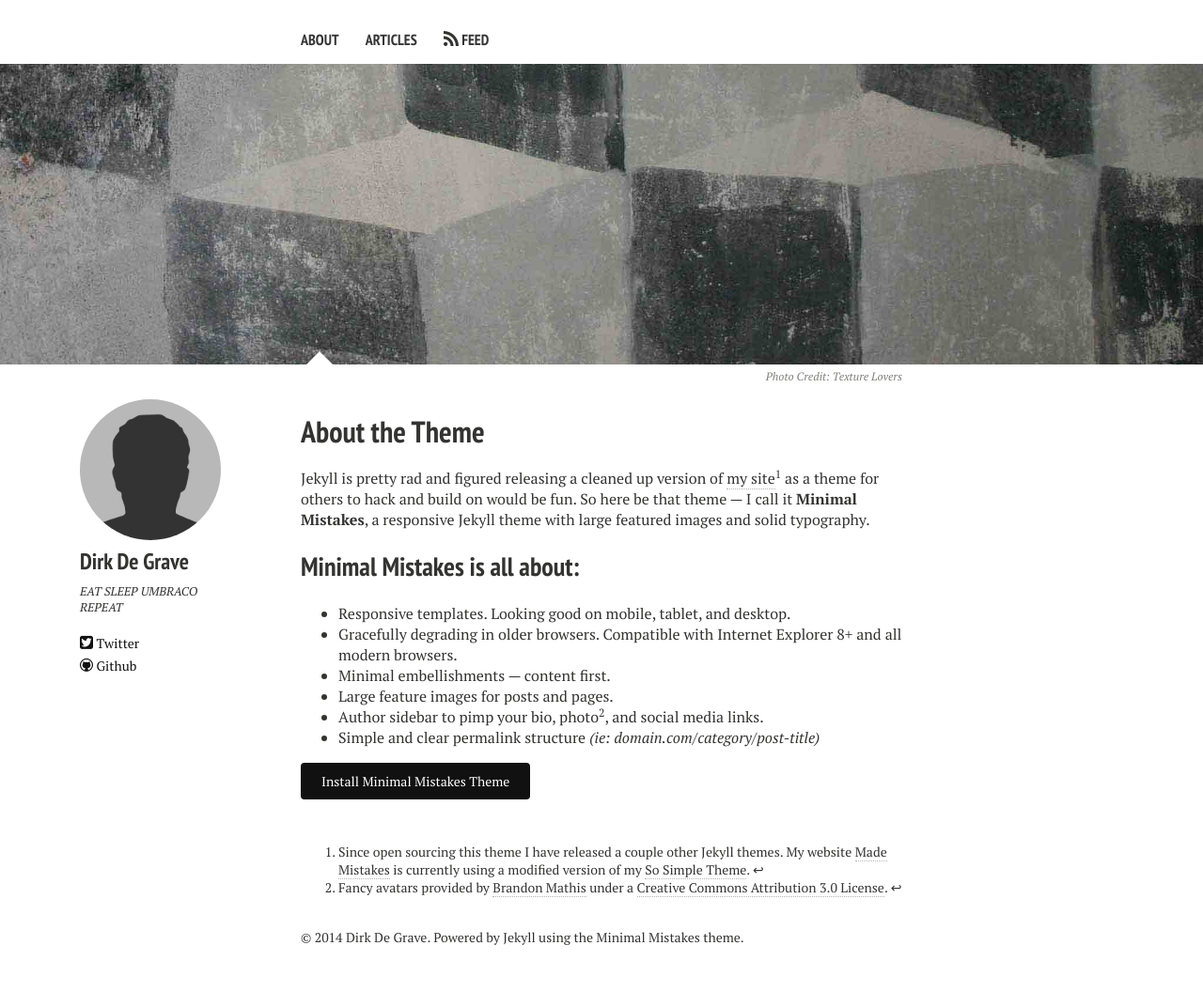
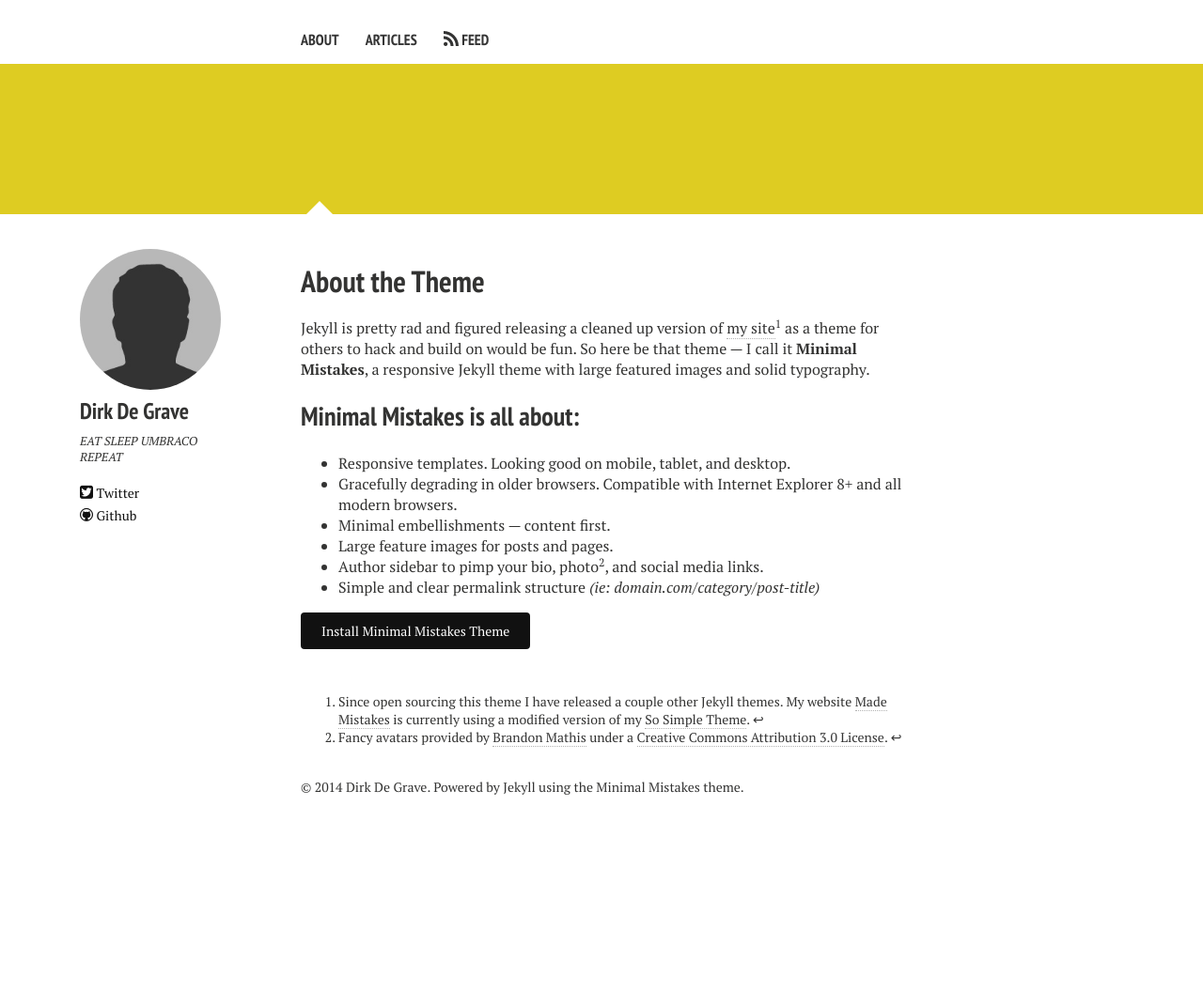
Before and after one commit to netaddicts/netaddicts.github.io, a Jekyll site: the page built from about.md, in a window 1280 px wide. Shown: the whole page at 94% size. Built offline with Jekyll 4.4.1, drawn with Linux system fonts in a browser that asks for light colours; nearby versions of some CDN libraries; after the commit the page ends 900 px from its top, so only the background shows below that.

Commit message:
Quick image swap

```diff
--- a/_layouts/home.html
+++ b/_layouts/home.html
@@ -12,6 +12,11 @@
 {% include _browser-upgrade.html %}
 
 {% include _navigation.html %}
+
+{% if page.image.feature %}<div class="image-wrap">
+<img src="{{ site.url }}/images/{{ page.image.feature }}" alt="{{ page.title }} feature image" itemprop="primaryImageOfPage">
+{% if page.image.credit %}<span class="image-credit">Photo Credit: <a href="{{ page.image.creditlink }}">{{ page.image.credit }}</a></span>{% endif %}
+</div><!-- /.image-wrap -->{% endif %}
 
 <div class="article-author-side">
   {% include _author-bio.html %}
--- a/about.md
+++ b/about.md
@@ -6,9 +6,9 @@ tagline: Minimal Mistakes, a Jekyll Theme
 tags: [about, Jekyll, theme, responsive]
 modified: 9-9-2013
 image:
-  feature: texture-feature-02.jpg
-  credit: Texture Lovers
-  creditlink: http://texturelovers.com
+  feature: background/yellow.png
+  credit:
+  creditlink:
 ---
 
 Jekyll is pretty rad and figured releasing a cleaned up version of [my site](http://mademistakes.com)[^1] as a theme for others to hack and build on would be fun. So here be that theme --- I call it **Minimal Mistakes**, a responsive Jekyll theme with large featured images and solid typography.
```
Also changed, not shown: images/background/yellow.png (added).
